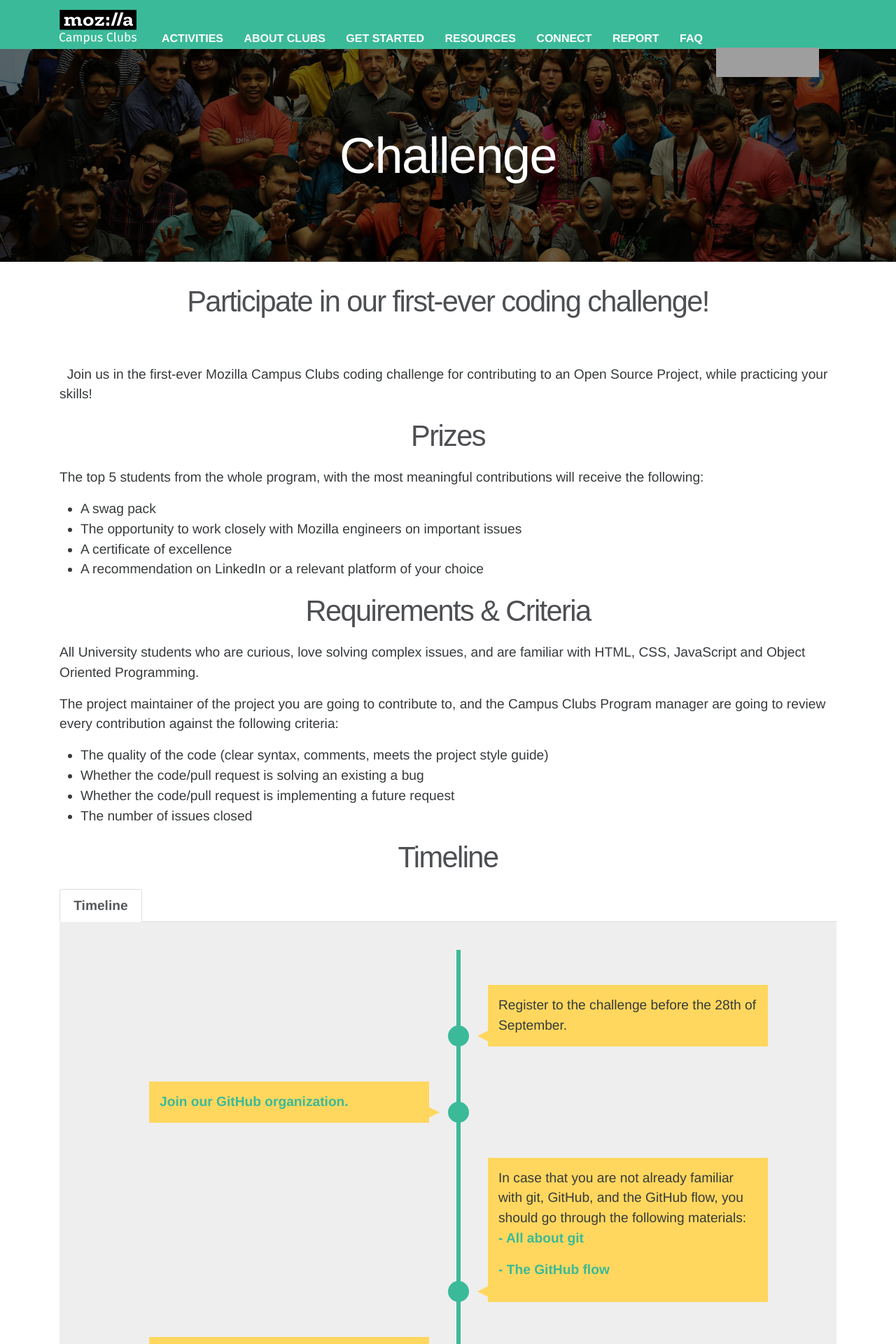
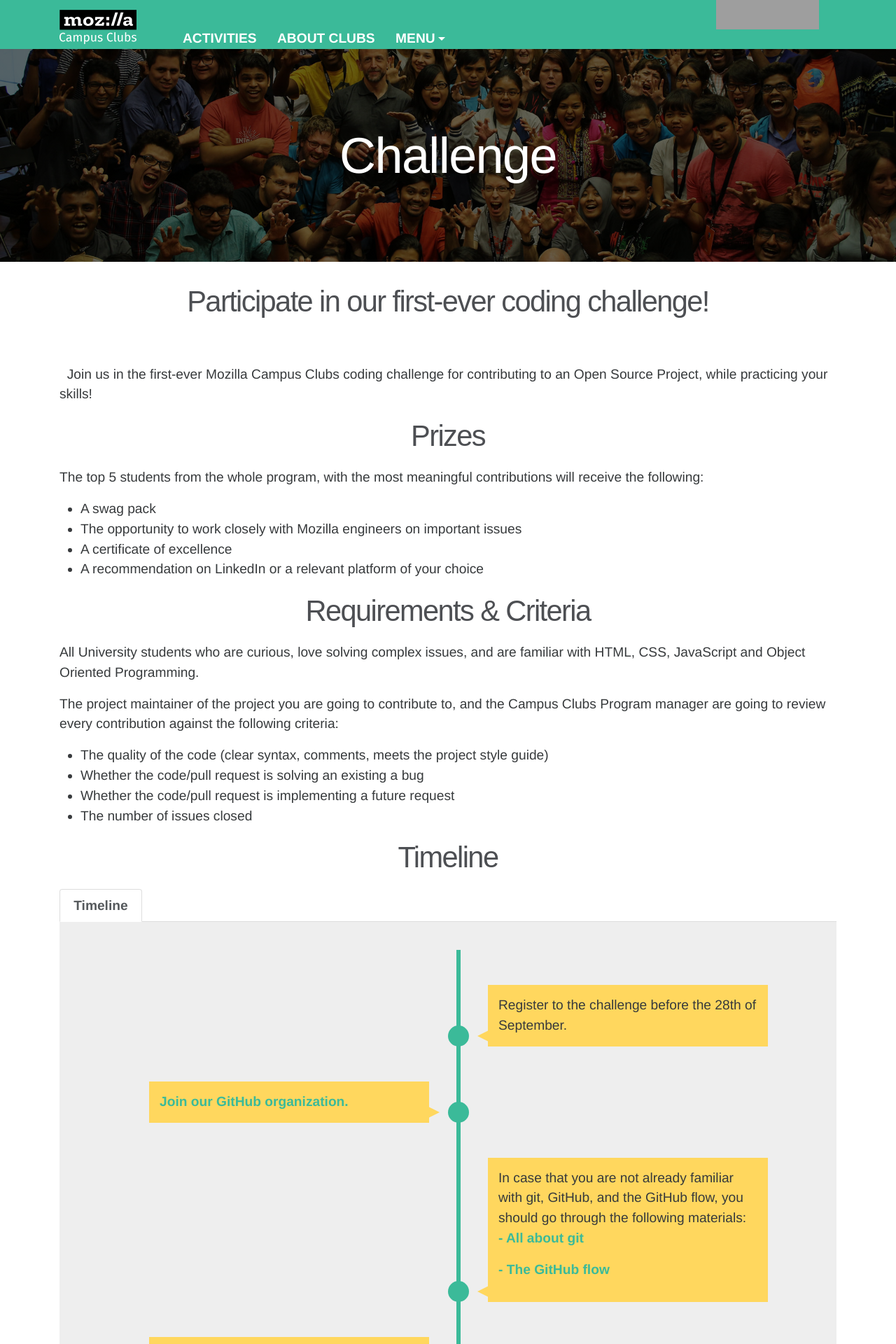
Before and after one commit to mozilla/mozilla-campus-clubs, a Jekyll site: the page built from _pages/challenge.md, in a window 1280 px wide. Shown: the top 1920 px of the page at 70% size. Built offline with Jekyll 4.4.1, drawn with Linux system fonts in a browser that asks for light colours; some web fonts are replaced; grey boxes are pictures that could not be loaded.

Commit message:
new menu

```diff
--- a/_includes/header.html
+++ b/_includes/header.html
@@ -8,13 +8,21 @@
         &#9776;
       </button>
       <div class="collapse navbar-toggleable-md" id="exCollapsingNavbar">
-        <a class="nav-link" href="/activities/">Activities</a>
-        <a class="nav-link" href="/about/">About Clubs</a>
-        <a class="nav-link" href="/get-started/">Get Started</a>
-        <a class="nav-link" href="/resources/">Resources</a>
-        <a class="nav-link" href="/connect/">Connect</a>
-        <a class="nav-link" href="/report/#">Report</a>
-        <a class="nav-link" href="/faq/">FAQ</a>
+        <ul style="list-style: none">
+        <li class="nav-item"><a class="nav-link" href="/activities/">Activities</a></li>
+        <li class="nav-item"><a class="nav-link" href="/about/">About Clubs</a></li>
+        <li class="nav-dropdown"><div class="dropdown">
+            <a class="nav-link dropdown-toggle" href="#" role="button" data-toggle="dropdown">Menu</a>
+            <div class="dropdown-menu">
+              <a class="dropdown-item" href="/get-started/">Get Started</a>
+              <a class="dropdown-item" href="/resources/">Resources</a>
+              <a class="dropdown-item" href="/connect/">Connect</a>
+              <a class="dropdown-item" href="/report/#">Report</a>
+              <a class="dropdown-item" href="/faq/">FAQ</a>
+          </div>
+        </div>
+      </li>
+        </ul>
       </div>
 
       <div id="tabzilla" class="hidden-lg-down">
--- a/static/css/app.css
+++ b/static/css/app.css
@@ -638,3 +638,17 @@ a.btn-primary-activities {
 .headersleft h3 {
   text-align: left;
 }
+nav li{
+	text-decoration: none;
+	display:inline-block;
+}
+.dropdown-menu {
+	background-color: rgba(59, 186, 153, 0.9);
+	border-radius: 5px;
+}
+.dropdown-item:hover{
+	background-color: #3BBA99;
+	border-radius: 5px;
+	box-shadow: 0.5px 0.5px 0.5px 0.5px black;
+	text-align:center;
+}
```
